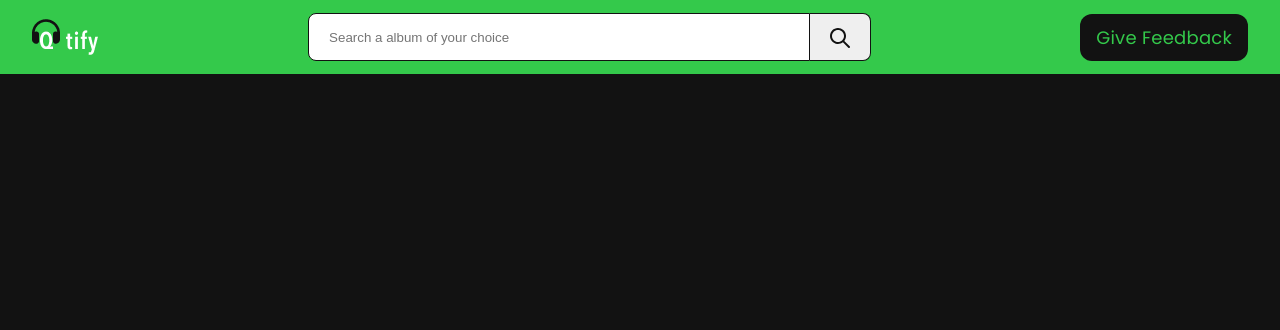
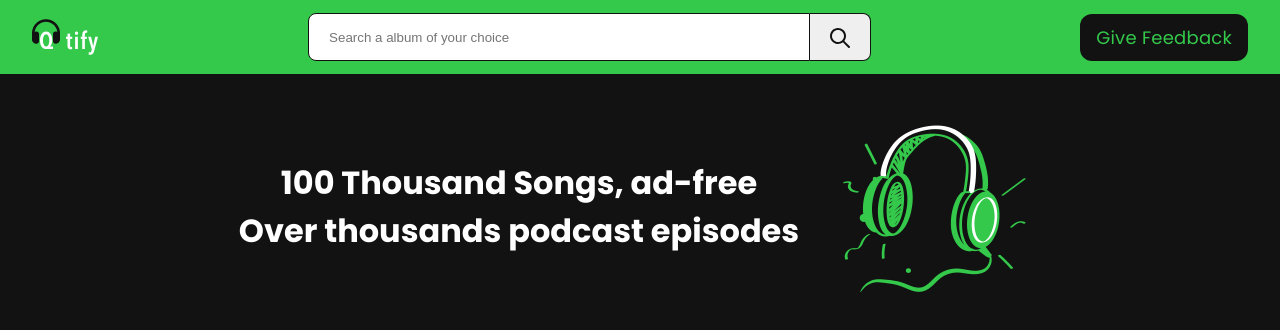
Before and after one commit to krsnavtr-code/qtift, a React (Create React App) app: page / in a window 1280 px wide. Shown: the top 330 px of the page. Built offline with nearby package versions, Linux system fonts and the light colour scheme.

Commit message:
Implement hero

```diff
--- a/src/App.js
+++ b/src/App.js
@@ -1,9 +1,11 @@
+import Hero from "./components/Hero/Hero";
 import Navbar from "./components/Navbar/Navbar";
 
 function App() {
   return (
     <div>
       <Navbar />
+      <Hero />
     </div>
   );
 }
--- /dev/null
+++ b/src/components/Hero/Hero.jsx
@@ -0,0 +1,19 @@
+import React from "react";
+import heroImage from "../../assets/heroimage.png";
+import styles from "./Hero.module.css";
+
+const Hero = () => {
+  return (
+    <div className={styles.heroWrapper}>
+      <div className={styles.heroText}>
+        <h1>100 Thousand Songs, ad-free</h1>
+        <h1>Over thousands podcast episodes</h1>
+      </div>
+      <div>
+        <img src={heroImage} alt="headphone image" width={212} />
+      </div>
+    </div>
+  );
+};
+
+export default Hero;
--- /dev/null
+++ b/src/components/Hero/Hero.module.css
@@ -0,0 +1,12 @@
+.heroWrapper {
+  display: flex;
+  align-items: center;
+  justify-content: center;
+  gap: 30px;
+  height: 270px;
+  background-color: var(--black-color);
+}
+.heroText {
+  text-align: center;
+  height: 100px;
+}
```
Also changed, not shown: src/assets/heroimage.png (added).
